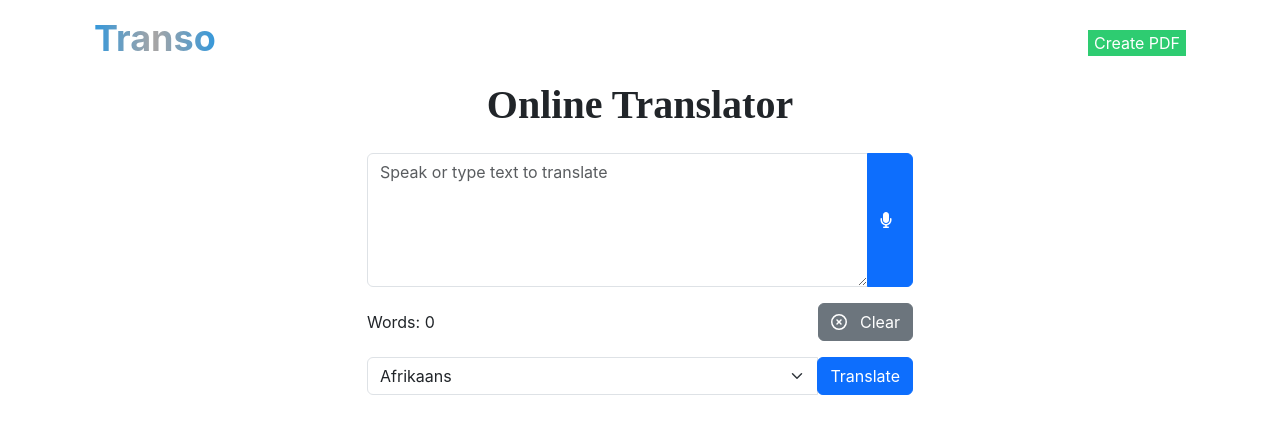
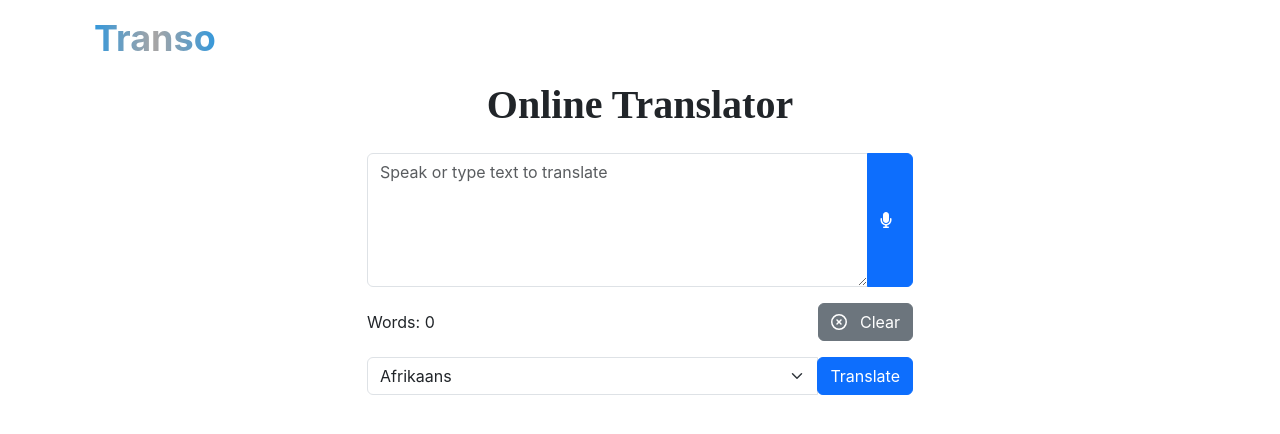
Before and after one commit to nikhilscaria3/Translator, a React (Create React App) app in the folder client/: page / in a window 1280 px wide. Shown: the top 434 px of the page. Built offline with nearby package versions, Linux system fonts and the light colour scheme.

Commit message:
Update translator.js

```diff
--- a/client/src/components/translator.js
+++ b/client/src/components/translator.js
@@ -170,9 +170,6 @@ function TRANSLATOR() {
         }
     };
 
-    const handlenavigate = () => {
-        navigate('/pdf')
-    }
 
 
 
@@ -214,7 +211,7 @@ function TRANSLATOR() {
                     <a className="navbar-brand" href="/">
                         <h1 className='navbrand'>Transo</h1>
                     </a>
-                    <button className="navigatepdfbutton" onClick={handlenavigate}>Create PDF</button>
+
                 </div>
                 {/* ... Navigation bar content ... */}
             </nav>
```
